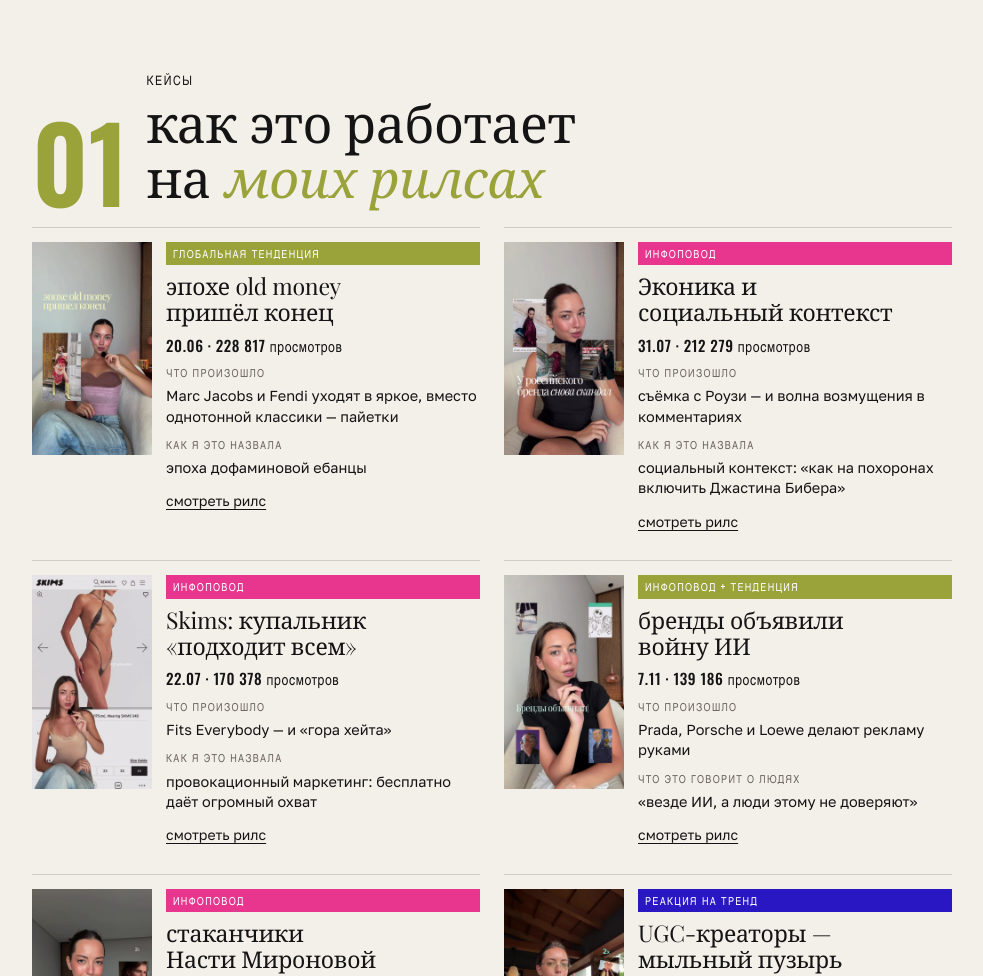
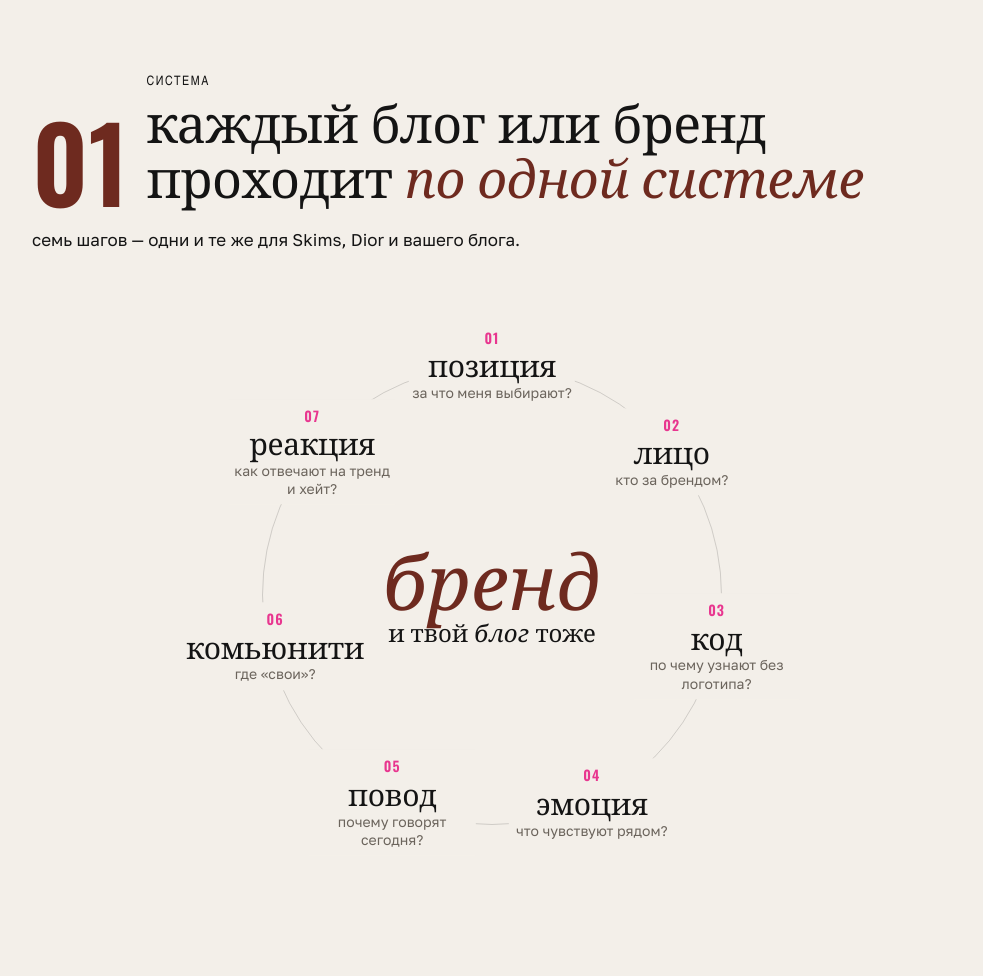
Before and after one commit to morgundze/morgundze.github.io, a plain HTML site: page trends/index.html in a window 1280 px wide. Shown: the part 1255-2231 px from the top of the page, without its empty margins (148-1131 px from the left). Drawn offline with nearby package versions, Linux system fonts and the light colour scheme; a web font is replaced by a local one.

Commit message:
Блок «каждый блог или бренд проходит по одной системе» с кругом из 7 шагов
Co-Authored-By: Claude Opus 5.5 <noreply@anthropic.com>

```diff
--- a/trends/index.html
+++ b/trends/index.html
@@ -88,6 +88,24 @@ textarea { width: 100%; min-height: 60px; resize: vertical; font: inherit; font-
 .c-blue .no, .c-blue h2 em { color: var(--blue); }
 .c-burg .no, .c-burg h2 em { color: var(--burgundy); }
 .intro { max-width: 62ch; }
+
+/* система: 7 шагов по кругу */
+.circle { position: relative; width: 100%; max-width: 640px; aspect-ratio: 1; margin: 0 auto; }
+.ring { position: absolute; inset: 14%; border: 1.5px solid var(--rule); border-radius: 50%; }
+.core { position: absolute; left: 50%; top: 50%; transform: translate(-50%, -50%); text-align: center; width: 40%; display: grid; gap: 4px; }
+.core b { font-family: var(--display); font-style: italic; font-weight: 400; font-size: clamp(44px, 8vw, 76px); line-height: .95; color: var(--burgundy); }
+.core span { font-family: var(--display); font-size: clamp(18px, 2.6vw, 24px); line-height: 1.15; }
+.node { position: absolute; transform: translate(-50%, -50%); width: 26%; text-align: center; background: var(--paper); padding: 6px 2px; display: grid; gap: 2px; }
+.node .k { font-family: var(--label); font-weight: 600; font-size: 14px; letter-spacing: .08em; color: var(--pink); }
+.node h3 { font-size: clamp(20px, 3.2vw, 30px); line-height: 1.05; }
+.node p { font-size: clamp(12px, 1.6vw, 14px); line-height: 1.3; color: var(--muted); }
+@media (max-width: 600px) {
+  .circle { aspect-ratio: auto; display: grid; grid-template-columns: repeat(2, minmax(0, 1fr)); gap: 10px; }
+  .ring { display: none; }
+  .core { position: static; transform: none; width: auto; grid-column: 1 / -1; background: var(--card); padding: 18px; }
+  .node { position: static; transform: none; width: auto; text-align: left; background: var(--card); padding: 14px; }
+  .node:last-child { grid-column: 1 / -1; }
+}
 
 /* кейсы */
 .cases { display: grid; grid-template-columns: repeat(2, minmax(0, 1fr)); gap: 28px 24px; }
@@ -183,8 +201,24 @@ td.src { font-size: 13px; color: var(--muted); width: 26%; }
       </div>
     </header>
 
+    <section class="sec c-burg" aria-labelledby="s0">
+      <div class="sechead"><span class="no">01</span><span class="lab">система</span><h2 id="s0">каждый блог или бренд проходит <em>по одной системе</em></h2></div>
+      <p class="intro">семь шагов — одни и те же для Skims, Dior и вашего блога.</p>
+      <div class="circle" role="list" aria-label="семь шагов маркетинг-системы">
+        <div class="ring" aria-hidden="true"></div>
+        <div class="core"><b>бренд</b><span>и твой <em>блог</em> тоже</span></div>
+        <div class="node" role="listitem" style="left:50%;top:14%"><span class="k">01</span><h3>позиция</h3><p>за что меня выбирают?</p></div>
+        <div class="node" role="listitem" style="left:78.1%;top:27.6%"><span class="k">02</span><h3>лицо</h3><p>кто за брендом?</p></div>
+        <div class="node" role="listitem" style="left:85.1%;top:58%"><span class="k">03</span><h3>код</h3><p>по чему узнают без логотипа?</p></div>
+        <div class="node" role="listitem" style="left:65.6%;top:82.4%"><span class="k">04</span><h3>эмоция</h3><p>что чувствуют рядом?</p></div>
+        <div class="node" role="listitem" style="left:34.4%;top:82.4%"><span class="k">05</span><h3>повод</h3><p>почему говорят сегодня?</p></div>
+        <div class="node" role="listitem" style="left:14.9%;top:58%"><span class="k">06</span><h3>комьюнити</h3><p>где «свои»?</p></div>
+        <div class="node" role="listitem" style="left:21.9%;top:27.6%"><span class="k">07</span><h3>реакция</h3><p>как отвечают на тренд и хейт?</p></div>
+      </div>
+    </section>
+
     <section class="sec c-olive" aria-labelledby="s1">
-      <div class="sechead"><span class="no">01</span><span class="lab">кейсы</span><h2 id="s1">как это работает на <em>моих рилсах</em></h2></div>
+      <div class="sechead"><span class="no">02</span><span class="lab">кейсы</span><h2 id="s1">как это работает на <em>моих рилсах</em></h2></div>
       <div class="cases">
         <div class="case">
           <div class="pics"><img src="img/DZz3FDiJQnn.jpg" alt="кадр рилса про old money" loading="lazy"></div>
@@ -226,7 +260,7 @@ td.src { font-size: 13px; color: var(--muted); width: 26%; }
     </section>
 
     <section class="sec c-pink" aria-labelledby="s2">
-      <div class="sechead"><span class="no">02</span><span class="lab">разбор</span><h2 id="s2">один рилс — <em>по шагам</em></h2></div>
+      <div class="sechead"><span class="no">03</span><span class="lab">разбор</span><h2 id="s2">один рилс — <em>по шагам</em></h2></div>
       <p class="intro">как из тренда получился мой самый просматриваемый рилс. по этим же шагам я делаю каждый рилс на тренде.</p>
       <div class="walk">
         <div class="reel"><img src="img/DZz3FDiJQnn.jpg" alt="кадр рилса про old money" loading="lazy"><div class="views">228 817 просмотров<br>1 286 комментариев</div></div>
@@ -245,7 +279,7 @@ td.src { font-size: 13px; color: var(--muted); width: 26%; }
     </section>
 
     <section class="sec c-blue" aria-labelledby="s3">
-      <div class="sechead"><span class="no">03</span><span class="lab">почему это работает</span><h2 id="s3">какому тренду соответствует тема <em>личного или коммерческого бренда</em></h2></div>
+      <div class="sechead"><span class="no">04</span><span class="lab">почему это работает</span><h2 id="s3">какому тренду соответствует тема <em>личного или коммерческого бренда</em></h2></div>
       <p class="intro">тренды бывают двух видов. оба помогают попасть в то, что происходит с аудиторией, — и вашему бизнесу, и вашему личному бренду.</p>
       <div class="pair">
         <div class="p1"><span class="lab">живёт дни</span><h3>инфоповод</h3><p>новость недели: звезда или большой бренд, неожиданный ход, цифра</p></div>
@@ -273,7 +307,7 @@ td.src { font-size: 13px; color: var(--muted); width: 26%; }
     </section>
 
     <section class="finale" aria-labelledby="s4">
-      <span class="lab">04 · лекция 14 ноября</span>
+      <span class="lab">05 · лекция 14 ноября</span>
       <div class="row">
         <div style="display:grid;gap:14px">
           <h2 id="s4">как применить тренды к своему <em>личному бренду</em></h2>
```
